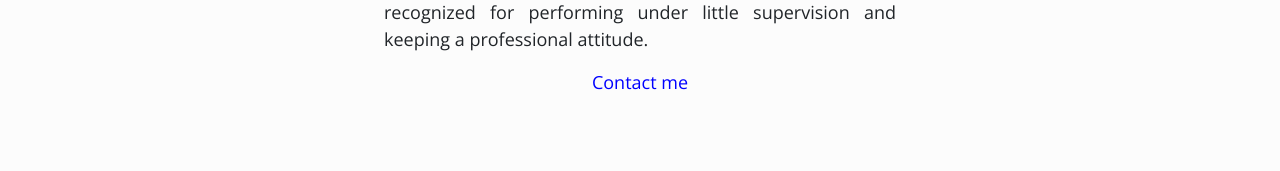
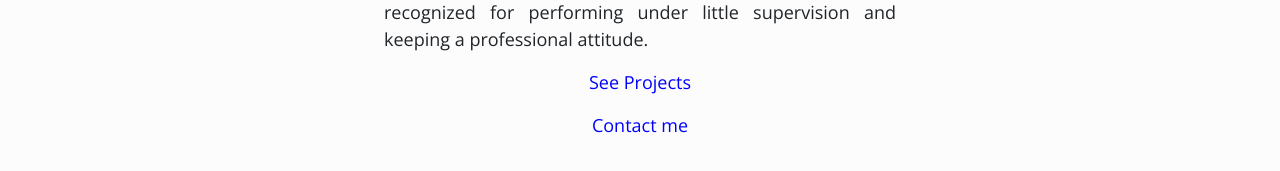
Before and after one commit to StephenSHorton/stephen-horton-portfolio, a React (Create React App) app: page / in a window 1280 px wide. Shown: the part 1327-1498 px from the top of the page. Built offline with nearby package versions, Linux system fonts and the light colour scheme.

Commit message:
Added projects link to home

```diff
--- a/src/components/layout/Home.jsx
+++ b/src/components/layout/Home.jsx
@@ -50,6 +50,9 @@
           attitude.
         </p>
         <p className="text-center">
+          <Link to="/contact">See Projects</Link>
+        </p>
+        <p className="text-center">
           <Link to="/contact">Contact me</Link>
         </p>
       </div>
```
